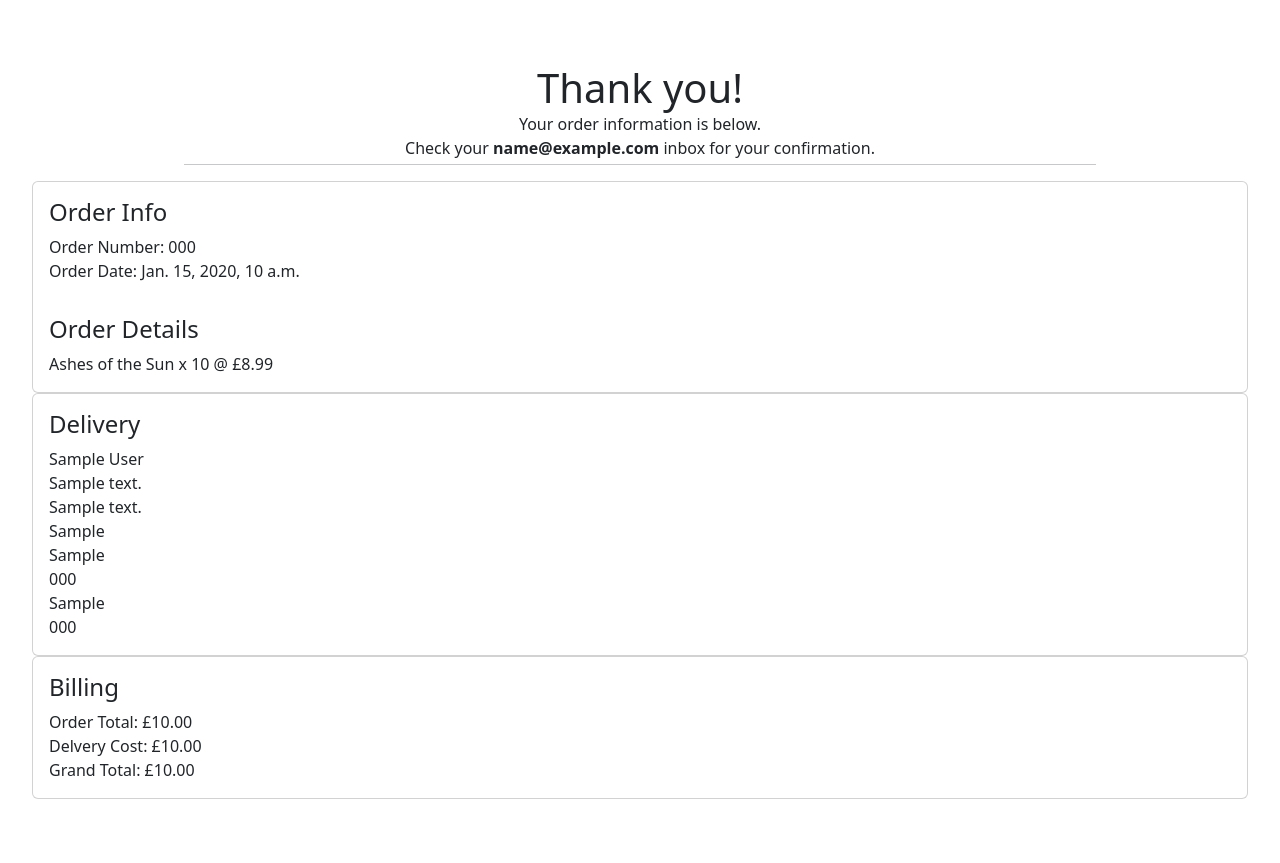
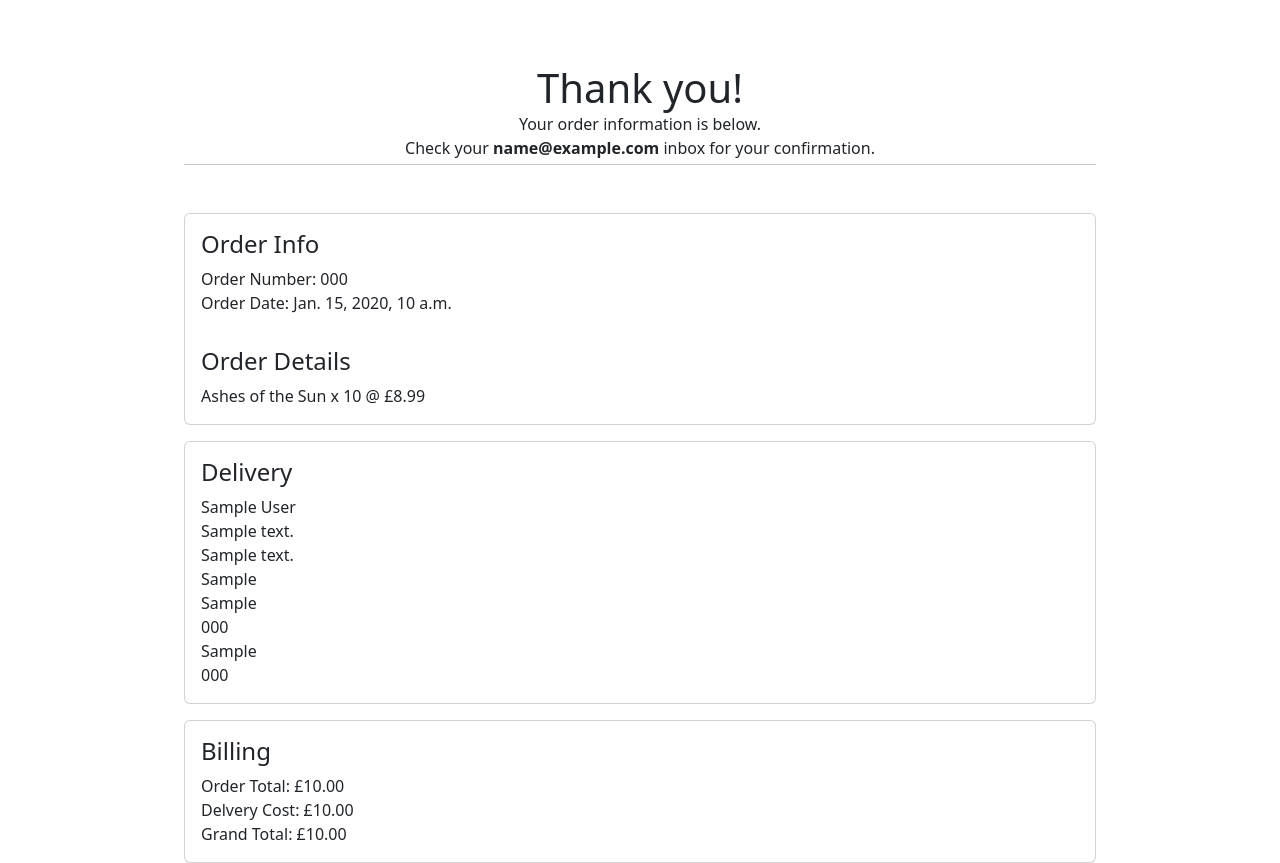
Before and after one commit to Code-Institute-Submissions/abz2489-bookmark-it, a Django app: page /checkout/checkout_success/000 in a window 1280 px wide. Shown: the part 72-935 px from the top of the page. Before the commit the page ends 871 px from the top, so only its background shows below. Run offline with Django 3.2, Linux system fonts and the light colour scheme; data comes from the database, SQL or seed files in the repository; tables that the repository leaves empty hold one stand-in row (values such as "Sample post"); some libraries are stand-ins or nearby versions.

Commit message:
Adjust card layout for checkout success page

```diff
--- a/bookmark_it/checkout/static/checkout/css/checkout.css
+++ b/bookmark_it/checkout/static/checkout/css/checkout.css
@@ -60,3 +60,10 @@
 .bi.bi-hourglass {
   font-size: 5rem;
 }
+
+/*MEDIA QUERIES*/
+@media only screen and (min-width: 768px) {
+  .card {
+    width: 75%;
+  }
+}
--- a/bookmark_it/checkout/templates/checkout/checkout_success.html
+++ b/bookmark_it/checkout/templates/checkout/checkout_success.html
@@ -24,9 +24,9 @@
                 </div>
             </div>
         </div>
-        <hr class="mt-1 mb-3">
+        <hr class="mt-1 mb-5">
 
-            <div class="card">
+            <div class="card mx-auto mb-3">
                 <div class="card-body">
                     <h4 class="card-title">Order Info</h4>
                     <p class="card-text">Order Number: {{ order.order_number }}</p>
@@ -41,7 +41,7 @@
                 </div>
             </div>
 
-            <div class="card">
+            <div class="card mx-auto mb-3">
                 <div class="card-body">
                     <h4 class="card-title">Delivery</h4>
                     <p class="card-text">{{ order.full_name }}</p>
@@ -63,7 +63,7 @@
                 </div>
             </div>
 
-            <div class="card">
+            <div class="card mx-auto">
                 <div class="card-body">
                     <h4 class="card-title">Billing</h4>
                     <p class="card-text">Order Total: £{{ order.order_total }}</p>
```
